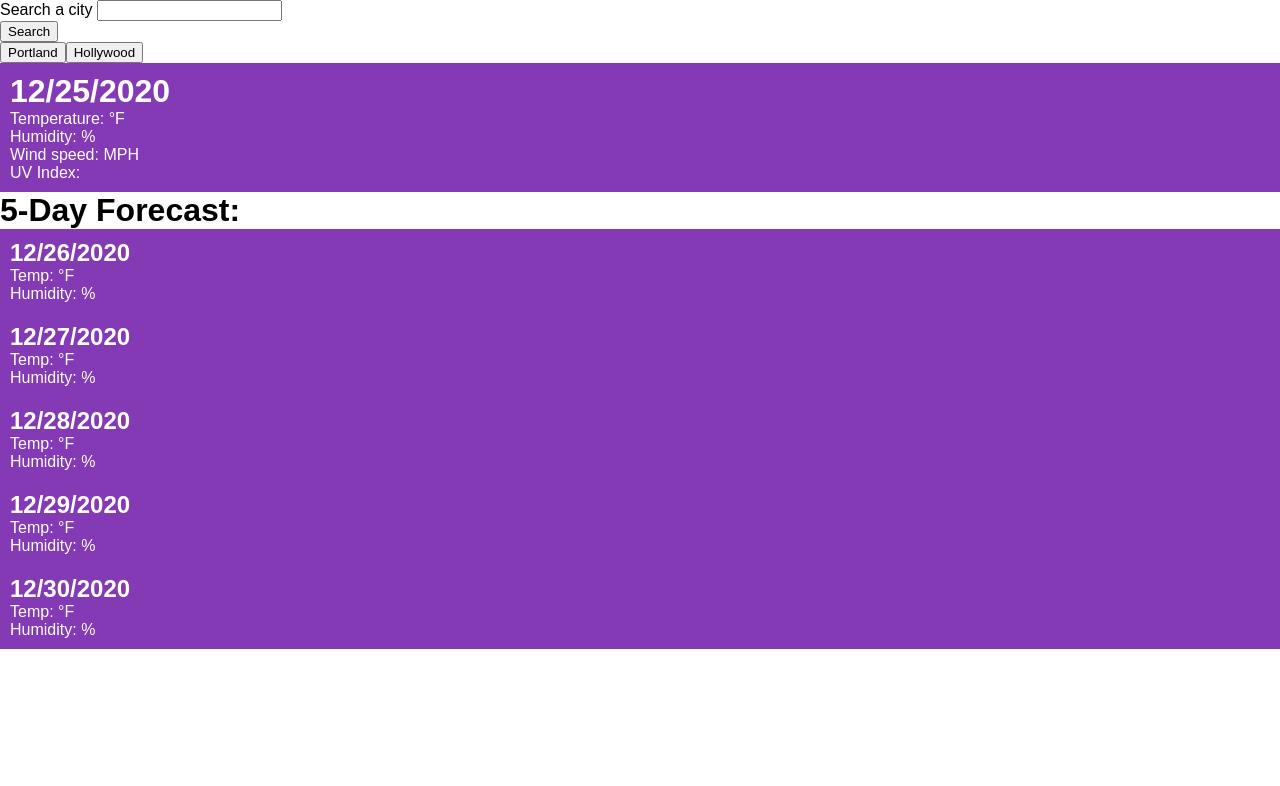
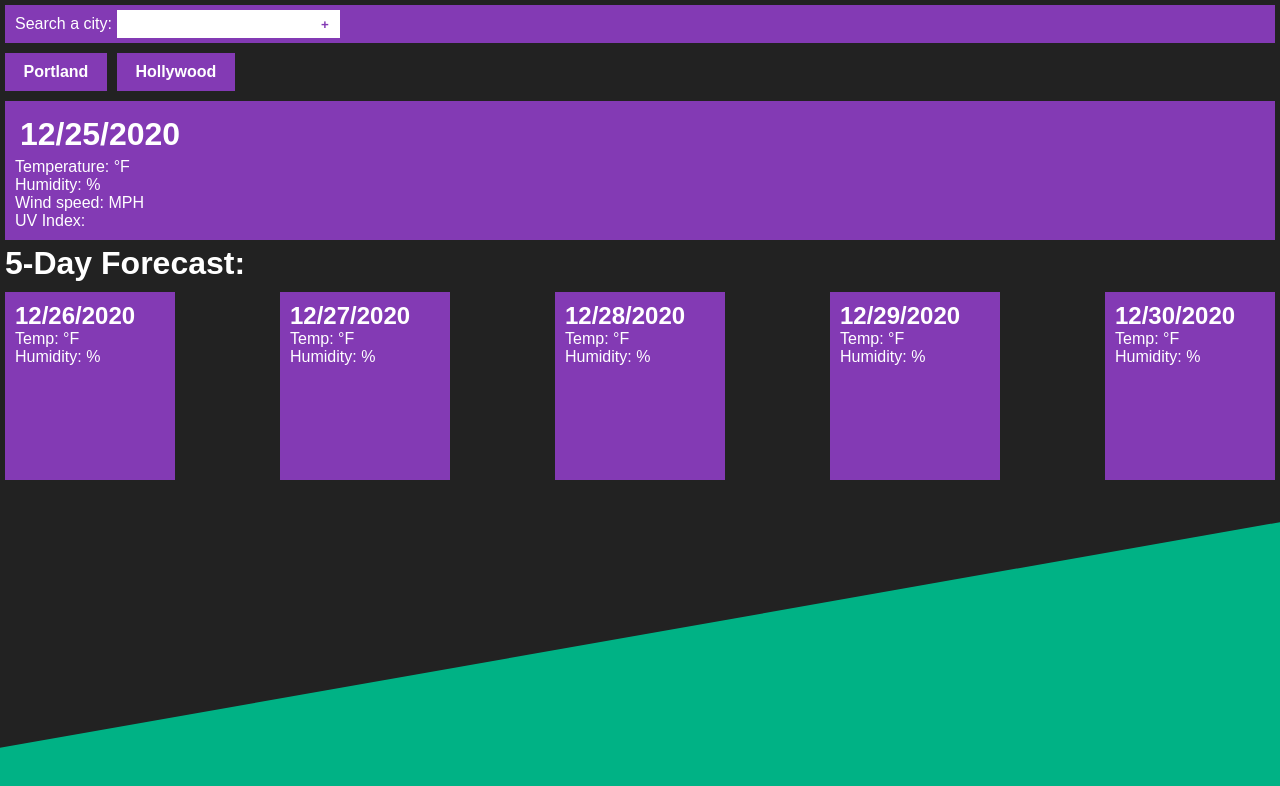
Before and after one commit to kytaylor/weather-dashboard, a plain HTML site: page index.html in a window 1280 px wide. Drawn offline with nearby package versions, Linux system fonts and the light colour scheme.

Commit message:
completes styling

```diff
--- a/index.html
+++ b/index.html
@@ -7,16 +7,16 @@
     <link rel="stylesheet" href="./style.css"/>
 </head>
 <body>
+  <div class="background">
+    <div class="content">
       <form id="city-form">
-        <label for="city-input">Search a city</label>
+          <label for="city-input">Search a city: </label>
           <input type="text" id="city-input"><br>
 
-        <input id="add-city" type="submit" value="Search">
+          <button id="add-city" type="submit">+</button>
       </form>
 
       <div id="buttons-view"></div>
-
-    <div id="cities-view"></div>
 
       <div class="current-day-forecast">
         <h1><span class="current-date"></span></h1>
@@ -30,6 +30,7 @@
 
       <h1>5-Day Forecast:</h1>
 
+      <div class="cards">
         <div class="card">
           <h2 class="card-date-one"><span class="date-one"></span></h2>
           <div class="icon-one"></div>
@@ -64,6 +65,9 @@
           <p class="card-text">Temp: <span class="temp-five"></span> &deg;F</p>
           <p class="card-text">Humidity: <span class="humidity-five"></span>%</p>
         </div>
+      </div>
+    </div>
+  </div>
 
 
 
--- a/script.js
+++ b/script.js
@@ -26,7 +26,6 @@ var date = moment().add(5, 'days').format("MM/DD/YYYY");
 $(".card-date-five").text(date);
 
 function displayCityInfo() {
-  $("#cities-view").empty();
   $(".icon").empty();
   $(".icon-one").empty();
   $(".icon-two").empty();
@@ -95,9 +94,6 @@ function forecast(x, y) {
     }
 
     // Day 1
-    var date = moment().add(1, 'days').format("MM/DD/YYYY");
-    $(".card-date-one").text(date);
-
     var icon = response.daily[0].weather[0].icon;
     var iconLink = "http://openweathermap.org/img/wn/" + icon + "@2x.png"
     var newImg = $("<img>")
@@ -110,9 +106,6 @@ function forecast(x, y) {
     $(".humidity-one").text(response.daily[0].humidity);
 
     // Day 2
-    var date = moment().add(2, 'days').format("MM/DD/YYYY");
-    $(".card-date-two").text(date);
-
     var icon = response.daily[1].weather[0].icon;
     var iconLink = "http://openweathermap.org/img/wn/" + icon + "@2x.png"
     var newImg = $("<img>")
@@ -125,9 +118,6 @@ function forecast(x, y) {
     $(".humidity-two").text(response.daily[1].humidity);
 
     // Day 3
-    var date = moment().add(3, 'days').format("MM/DD/YYYY");
-    $(".card-date-three").text(date);
-
     var icon = response.daily[2].weather[0].icon;
     var iconLink = "http://openweathermap.org/img/wn/" + icon + "@2x.png"
     var newImg = $("<img>")
@@ -140,9 +130,6 @@ function forecast(x, y) {
     $(".humidity-three").text(response.daily[2].humidity);
 
     // Day 4
-    var date = moment().add(4, 'days').format("MM/DD/YYYY");
-    $(".card-date-four").text(date);
-
     var icon = response.daily[3].weather[0].icon;
     var iconLink = "http://openweathermap.org/img/wn/" + icon + "@2x.png"
     var newImg = $("<img>")
@@ -155,9 +142,6 @@ function forecast(x, y) {
     $(".humidity-four").text(response.daily[3].humidity);
 
     // Day 5
-    var date = moment().add(5, 'days').format("MM/DD/YYYY");
-    $(".card-date-five").text(date);
-
     var icon = response.daily[4].weather[0].icon;
     var iconLink = "http://openweathermap.org/img/wn/" + icon + "@2x.png"
     var newImg = $("<img>")
--- a/style.css
+++ b/style.css
@@ -1,20 +1,105 @@
 * {
     font-family: sans-serif;
     margin: 0;
+}
+
+body {
+    background-color: #00B285;
+}
+
+.background{
+    background-color: #222;
+    padding: 150px 0;
+    transform: skew(0deg, -10deg);
+    margin-top: -150px;
+}
+
+.content{
+    transform: skew(0deg, 10deg);
 }
 
 .uv-index {
     color: white;
 }
 
+h1 {
+    margin: 5px;
+    color: white;
+}
+
+#city-form {
+    color: white;
+    background-color: rgba(131,58,180,1);
+    display: flex;
+    flex-wrap: wrap;
+    padding: 5px;
+    margin: 5px;
+}
+
+form input, form button {
+    border: 5px solid white;
+    background-color: white;
+    font-weight: bold;
+}
+
+form button {
+    color: rgba(131,58,180,1);
+    background-color: white;
+    cursor: pointer;
+    transition: all 0.3s ease;
+}
+
+form button:hover {
+    color: white;
+    background-color: rgba(131,58,180,1);
+}
+
+form label {
+    padding: 5px;
+}
+
+#buttons-view {
+    /* margin: 5px; */
+}
+
+.city {
+    margin: 5px;
+    border: 5px solid rgba(131,58,180,1);
+    color: white;
+    background-color: rgba(131,58,180,1);
+    padding: 5px 13.5px;
+    text-align: center;
+    text-decoration: none;
+    font-size: 16px;
+    font-weight: bold;
+    cursor: pointer;
+    transition: all 0.3s ease;
+}
+
+.city:hover {
+    border: 5px solid rgba(131,58,180,1);
+    color: rgba(131,58,180,1);
+    background-color: white;
+}
+
 .current-day-forecast {
     color: white;
     background-color: rgba(131,58,180,1);
     padding: 10px;
+    margin: 5px;
 }
 
 .card {
     color: white;
     background-color: rgba(131,58,180,1);
     padding: 10px;
+    margin: 5px;
+    width: 150px;
+    height: 168px;
 }
+
+.cards {
+    display: flex;
+    flex-wrap: wrap;
+    justify-content: space-between;
+}
```
Lines whose indentation alone changed are shown as unchanged.
